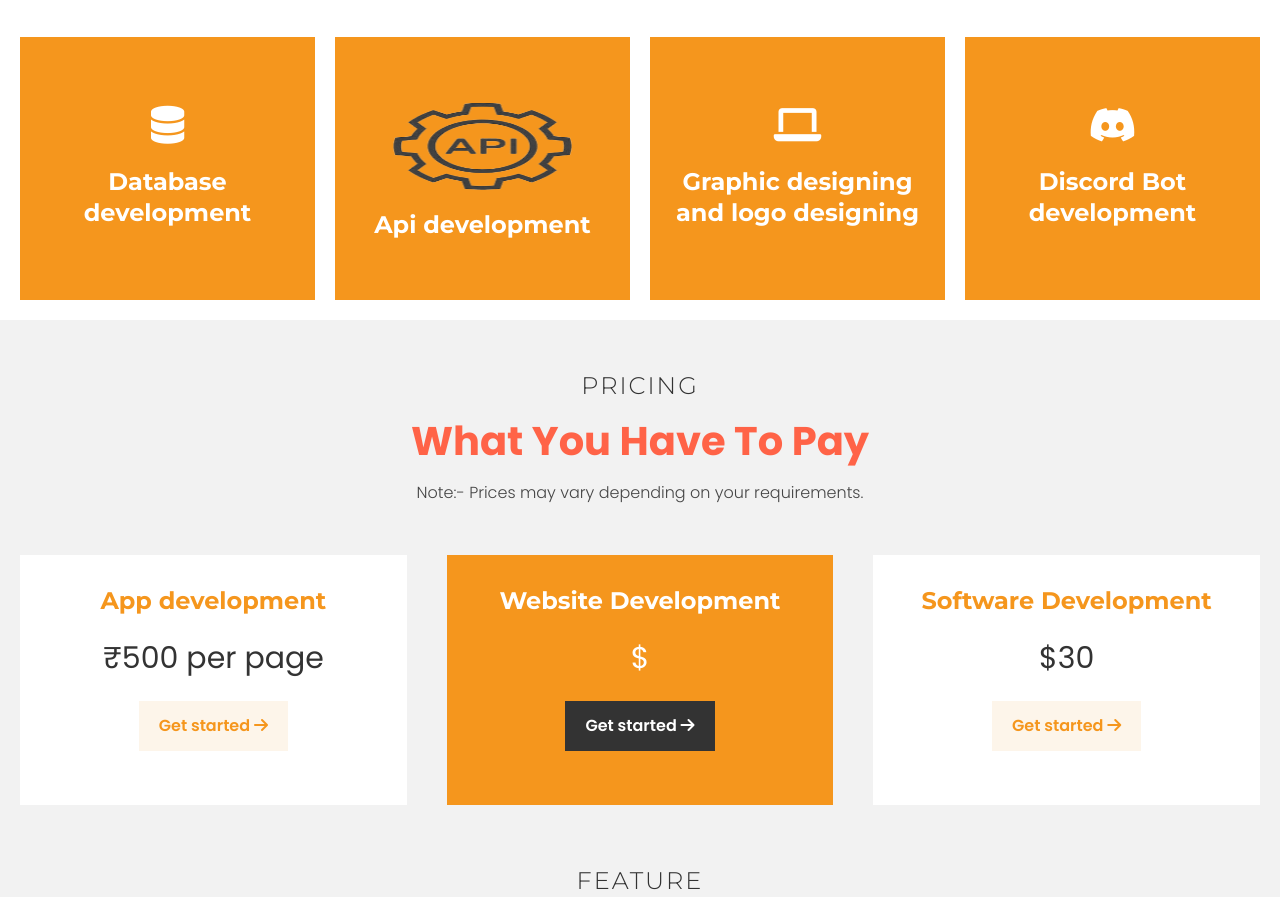
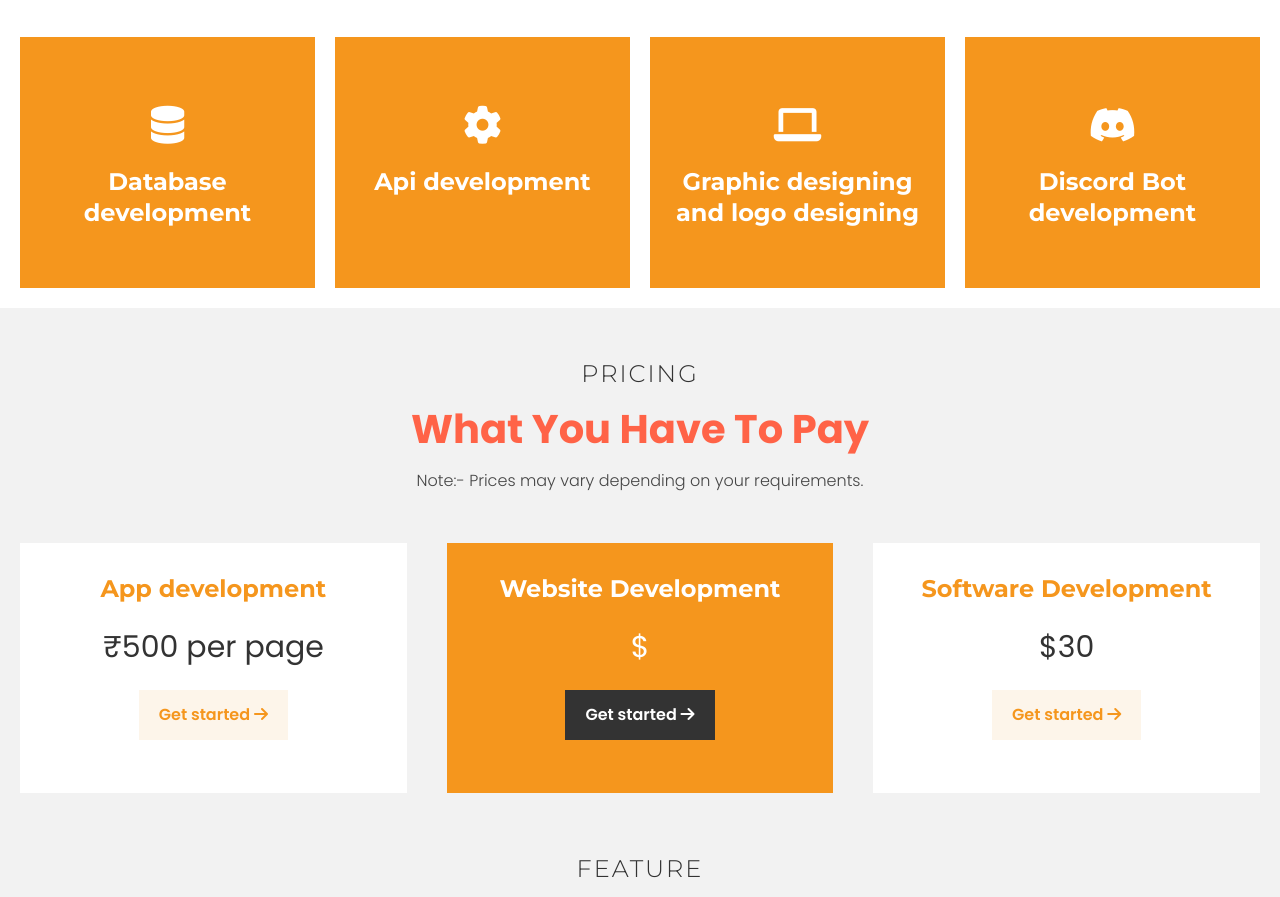
Before and after one commit to dinxsh/ztdevs, a plain HTML site: page index.html in a window 1280 px wide. Shown: the part 1287-2184 px from the top of the page. Drawn offline with Linux system fonts and the light colour scheme.

Commit message:
Update index.html

```diff
--- a/index.html
+++ b/index.html
@@ -122,7 +122,9 @@
                     </div>
                     <div class = "feature-item">
                         <span class = "icon">
-                          <img src="images/api.png" width="100" height="100">
+                            <i class="fa-solid fa-gear"></i>
+
+
                         </span>
                         <h2>Api development</h2>
                     </div>
```
